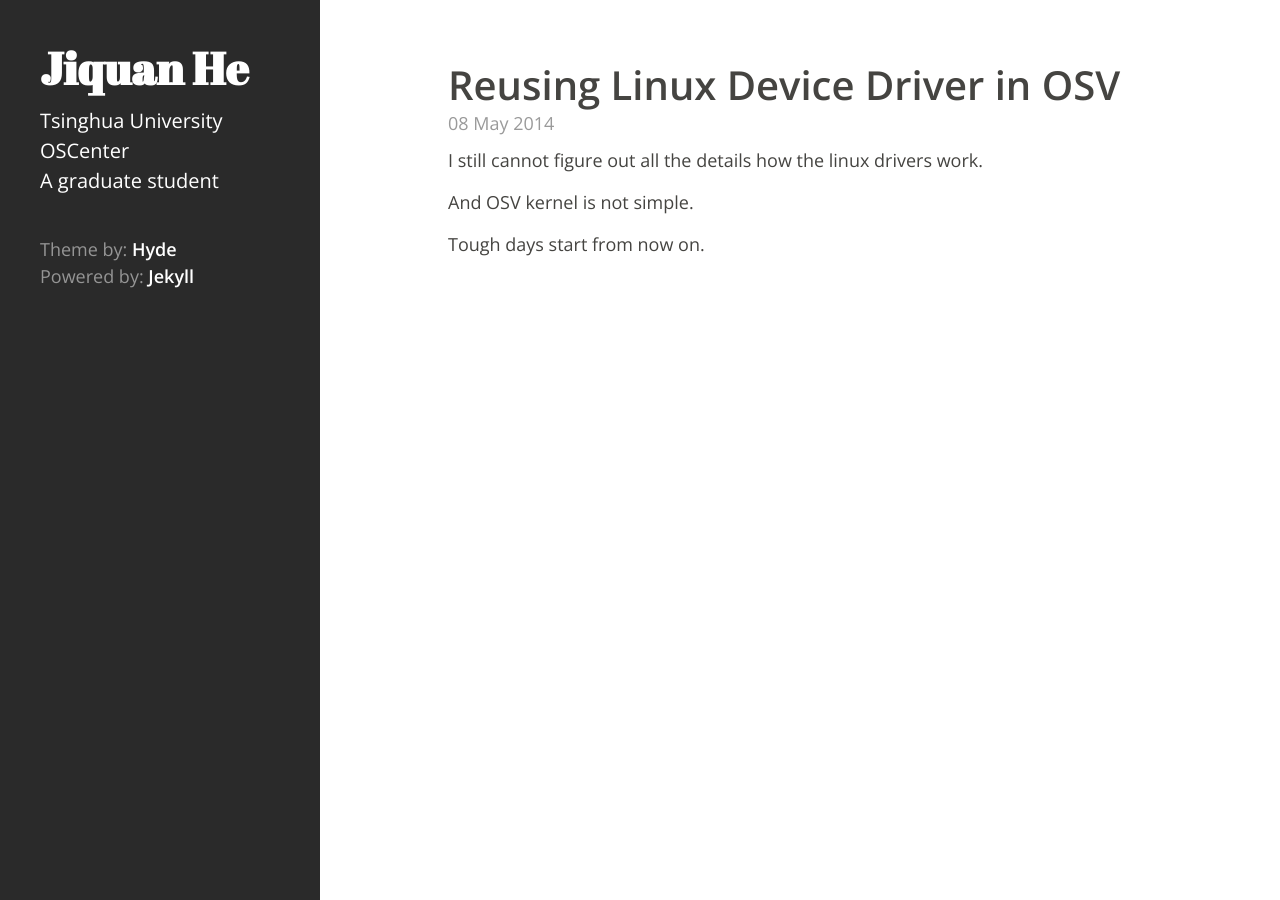
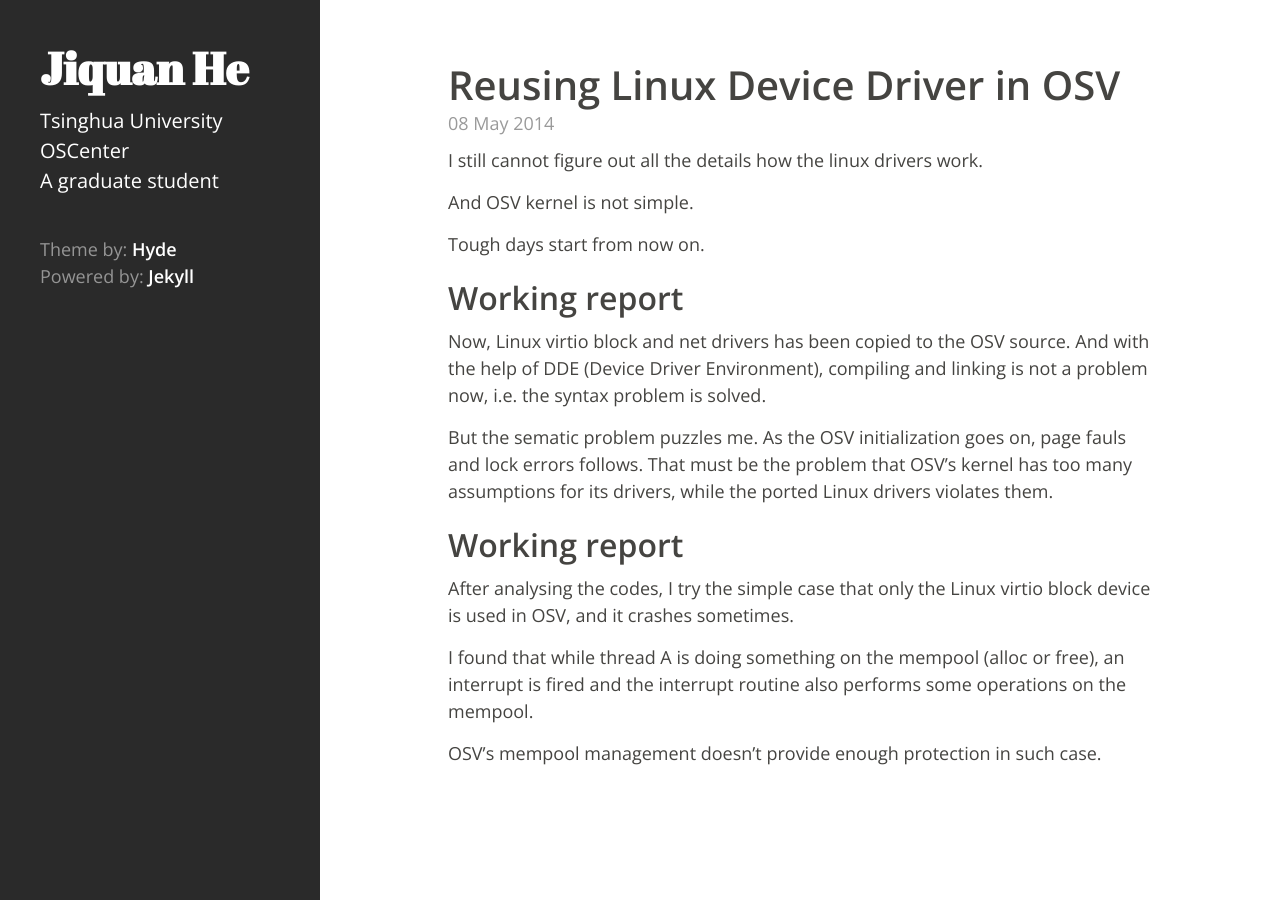
Before and after one commit to objectkuan/objectkuan.github.io, a Jekyll site: the page built from _posts/2014-05-08-reusing-linux-device-drivers-in-osv.md, in a window 1280 px wide. Built offline with Jekyll 4.4.1, drawn with Linux system fonts in a browser that asks for light colours; Markdown is read by kramdown in place of the engine named in the settings.

Commit message:
OSV work report updated

```diff
--- a/_posts/2014-05-08-reusing-linux-device-drivers-in-osv.md
+++ b/_posts/2014-05-08-reusing-linux-device-drivers-in-osv.md
@@ -8,3 +8,18 @@ I still cannot figure out all the details how the linux drivers work.
 And OSV kernel is not simple.
 
 Tough days start from now on.
+
+## Working report ##
+
+Now, Linux virtio block and net drivers has been copied to the OSV source. And with the help of DDE (Device Driver Environment), compiling and linking is not a problem now, i.e. the syntax problem is solved.
+
+But the sematic problem puzzles me. As the OSV initialization goes on, page fauls and lock errors follows. That must be the problem that OSV's kernel has too many assumptions for its drivers, while the ported Linux drivers violates them.
+
+
+## Working report ##
+
+After analysing the codes, I try the simple case that only the Linux virtio block device is used in OSV, and it crashes sometimes.
+
+I found that while thread A is doing something on the mempool (alloc or free), an interrupt is fired and the interrupt routine also performs some operations on the mempool.
+
+OSV's mempool management doesn't provide enough protection in such case.
```
